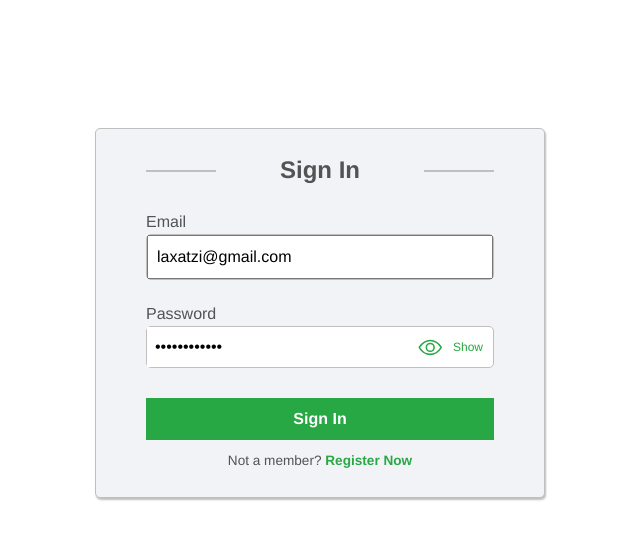
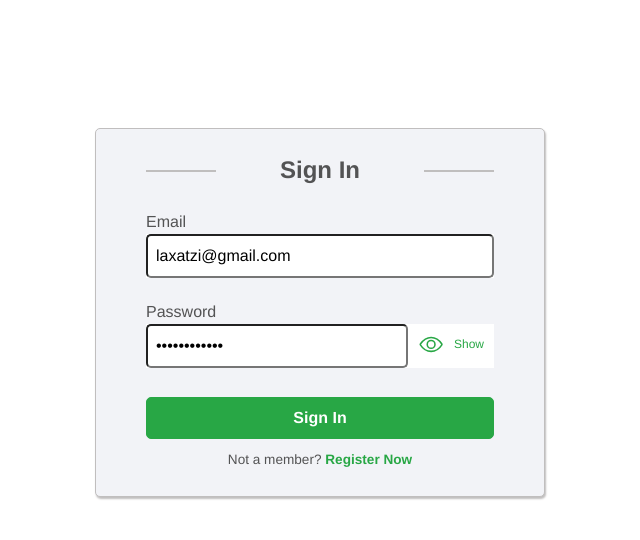
Before and after one commit to laxatzi/loginForm, a plain HTML site: page index.html in a window 1280 px wide. Shown: the whole page, without its empty margins (320-960 px from the left). Drawn offline with nearby package versions, Linux system fonts and the light colour scheme.

Commit message:
MINOR changes is styles

```diff
--- a/style.css
+++ b/style.css
@@ -132,6 +132,7 @@ small {
 input,
 button {
   padding: 8px;
+  border-radius: 5px;
 }
 
 input::placeholder {
@@ -191,8 +192,8 @@ span[data-info='hide']::after {
 .input-field {
   display: flex;
   background-color: white;
-  border: 1px solid var(--colorSecond);
-  border-radius: 5px;
+  /* border: 1px solid red;
+  border-radius: 5px; */
 }
 
 ion-icon {
@@ -201,7 +202,7 @@ ion-icon {
   color: var(--colorDist);
 }
 
-#password { border: none; }
+/* #password { border: none; } */
 
 .input-field input { flex: 8; }
 .input-field ion-icon { flex: 1; }
```
